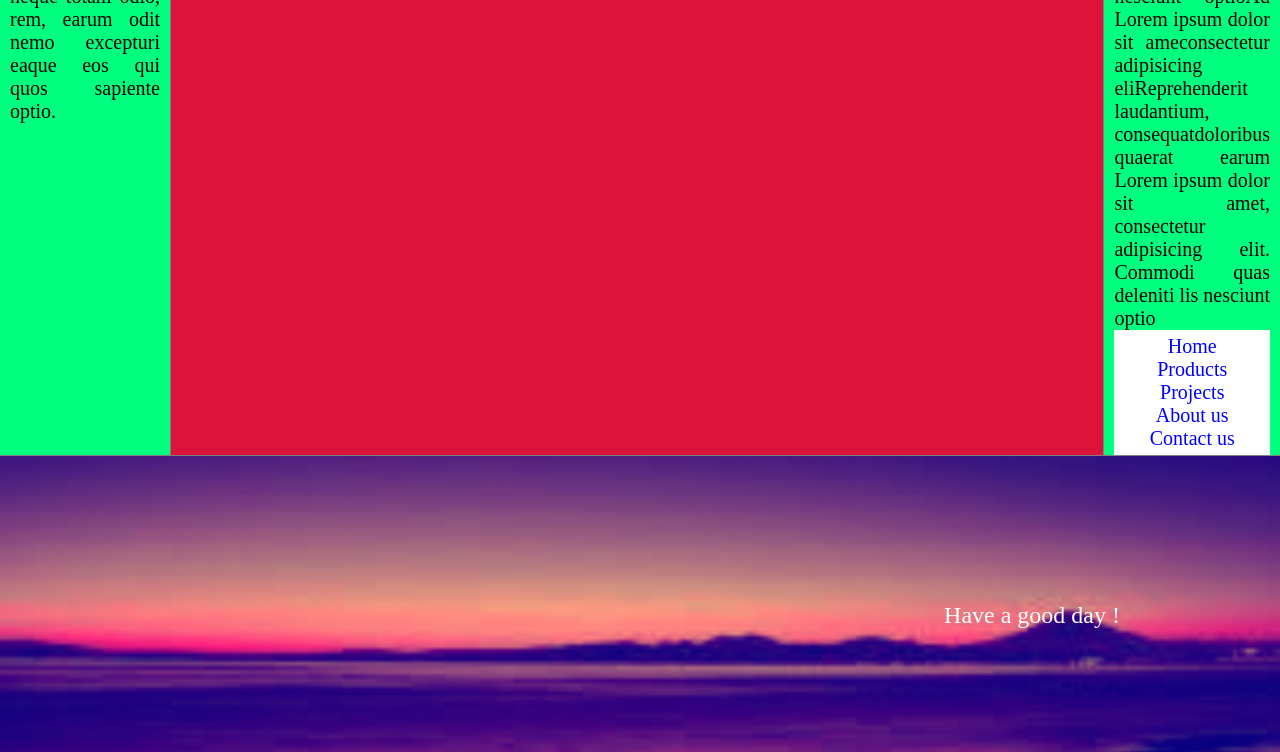
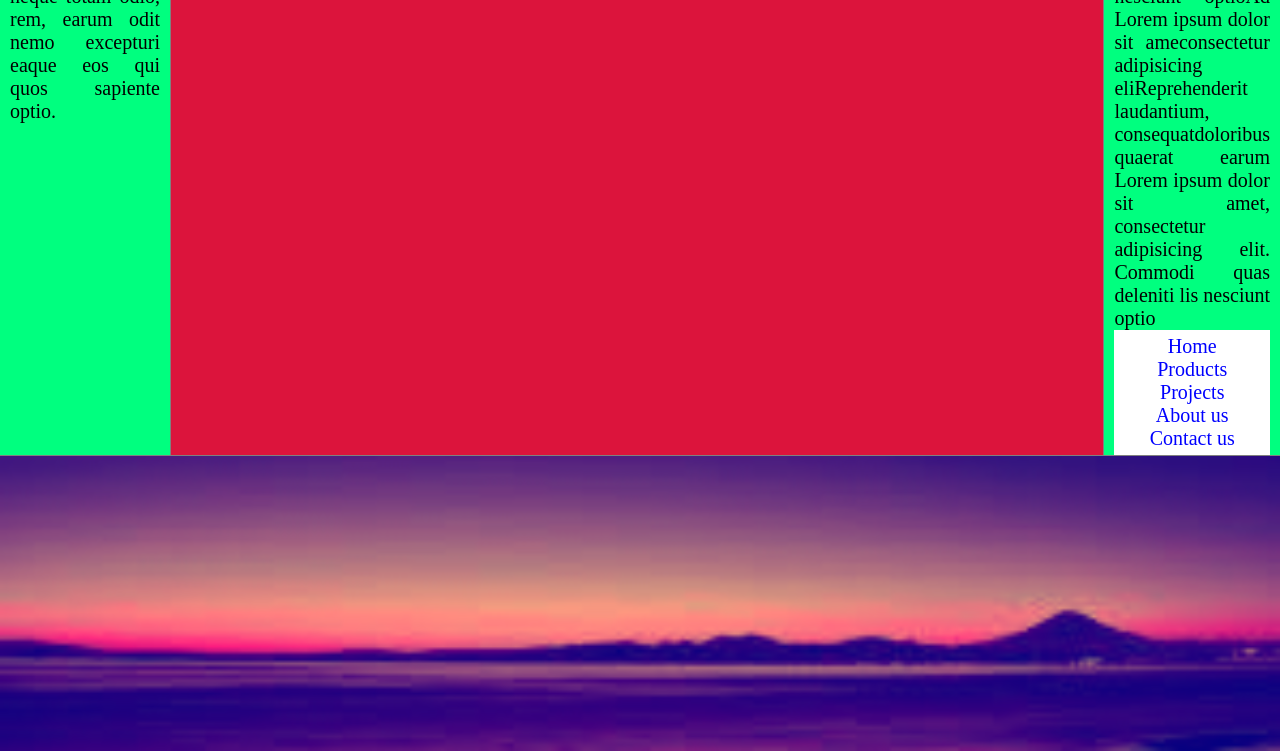
Before and after one commit to BenjaminKim9/Ben, a plain HTML site: page index.html in a window 1280 px wide. Shown: the part 679-1431 px from the top of the page. Drawn offline with Linux system fonts and the light colour scheme.

Commit message:
Add files via upload

```diff
--- a/index.html
+++ b/index.html
@@ -77,11 +77,9 @@
         footer{border-top:1px solid gray;}
       .blend{background-image:
               url('p_sunrise%204.jpg');
-          text-align: right;
           color: white;
           font-size: 1.5rem;
-          padding-top:146px;
-          padding-right: 160px;
+          padding-top:145px;
           background-size: cover;
           height: 150px;
           background-color: rgba(0,0,255,0.5);
@@ -217,7 +215,7 @@
   </section>
       <footer>
          <div class="blend">
-            Have a good day !
+
          </div>
       </footer>
  </div>
```
